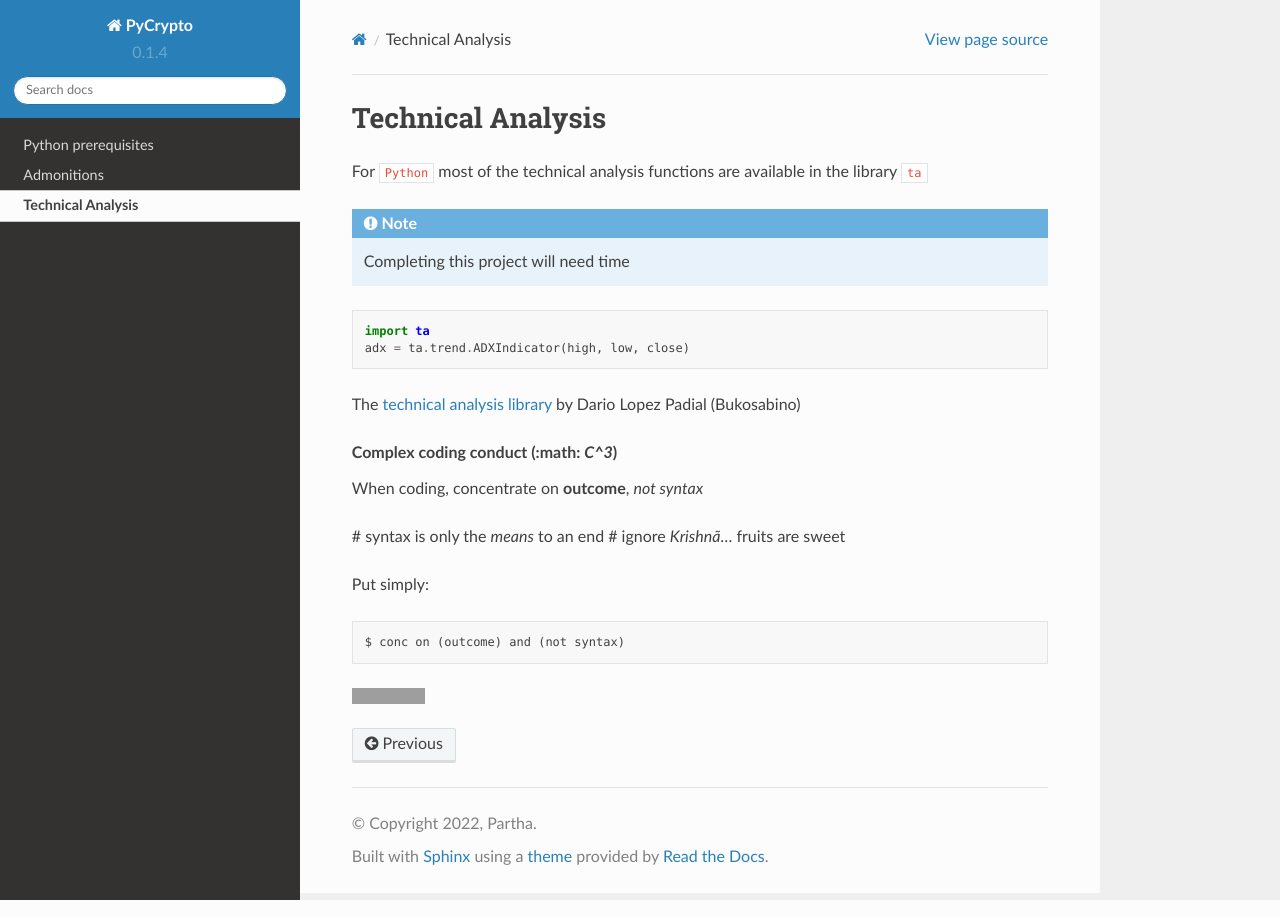
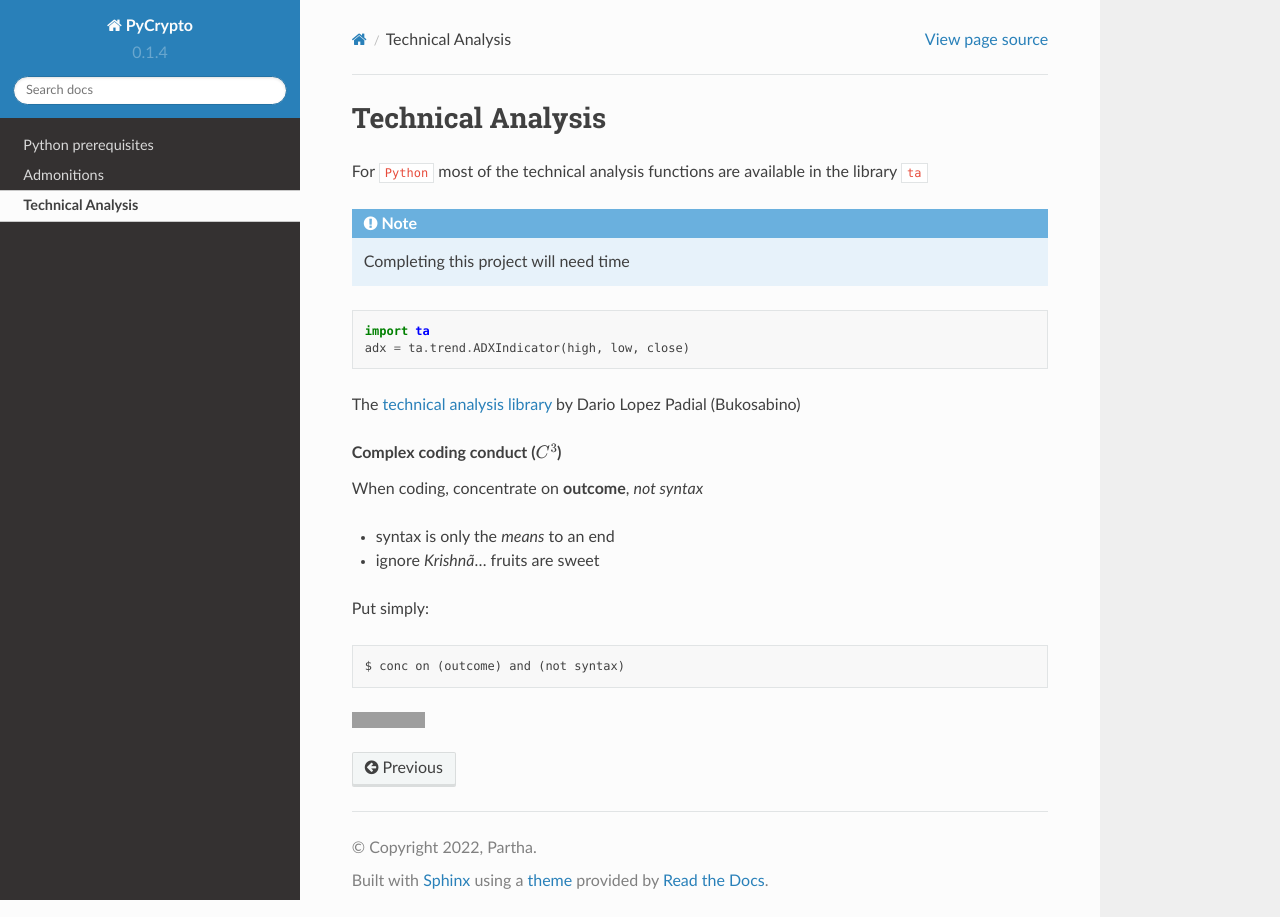
Before and after one commit to banstala/LearnReST, a Sphinx documentation site: the page built from docs/source/ta.rst, in a window 1280 px wide. Built offline with Sphinx 7.4.7 and the Read the Docs theme 2.0.0, drawn with Linux system fonts in a browser that asks for light colours; grey boxes are pictures that could not be loaded.

Commit message:
Learning readthedocs 4d topic3

```diff
--- a/docs/source/ta.rst
+++ b/docs/source/ta.rst
@@ -18,12 +18,13 @@ The `technical analysis library
 <https://technical-analysis-library-in-python.readthedocs.io/en/latest/ta.html>`_
 by Dario Lopez Padial (Bukosabino)
 
-.. topic:: Complex coding conduct (:math: `C^3`)
+.. topic:: Complex coding conduct (:math:`C^3`)
 
    When coding, concentrate on **outcome**, *not syntax*
 
-   # syntax is only the *means* to an end
-   # ignore *Krishnã*... fruits are sweet
+   - syntax is only the *means* to an end
+
+   - ignore *Krishnã*... fruits are sweet
 
    Put simply::
 
```
